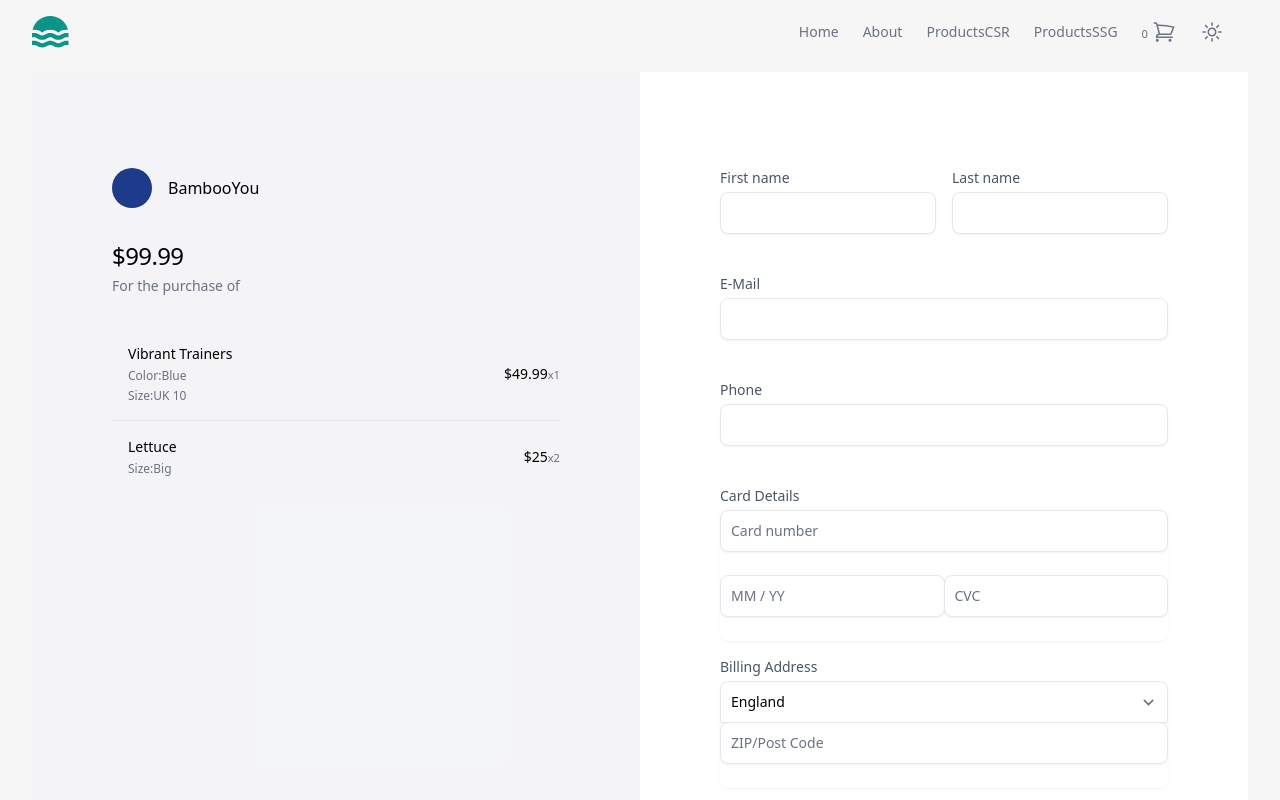
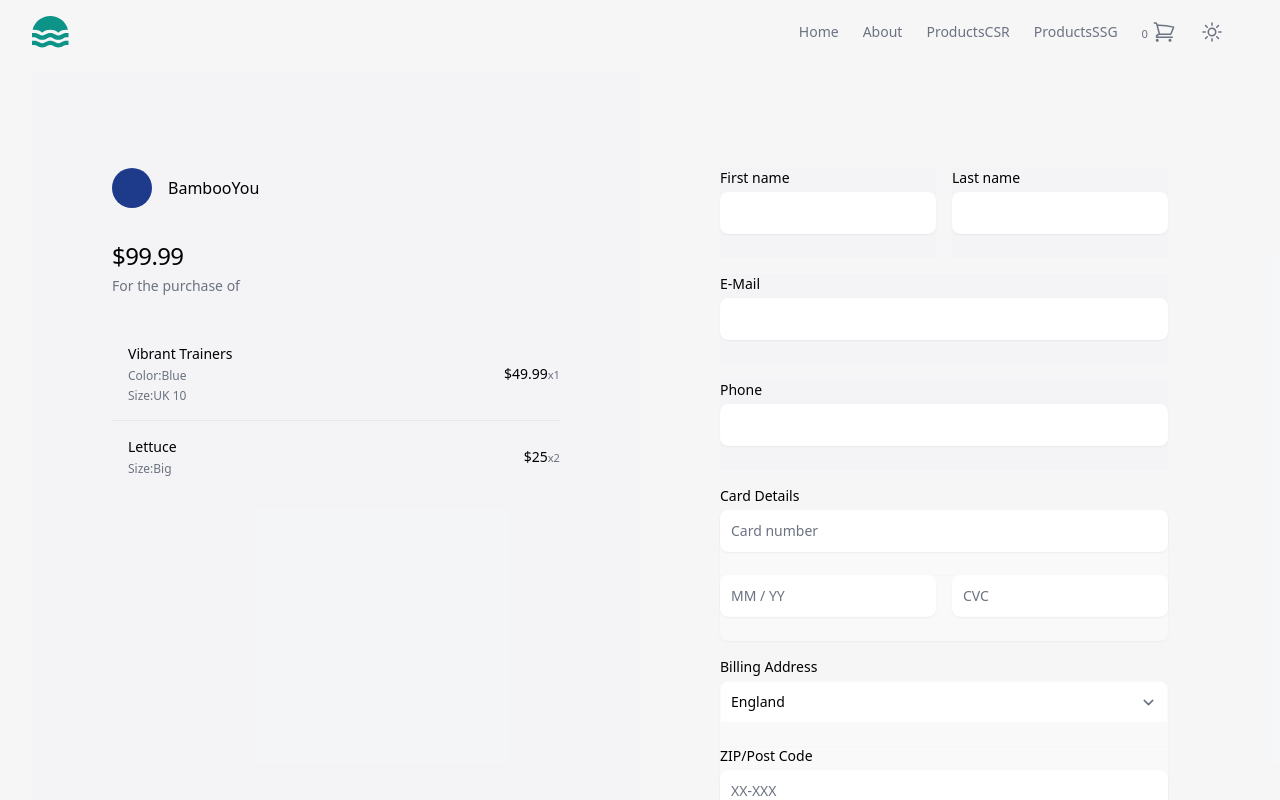
Before and after one commit to MJanowskiDev/nowoczesny-frontend, a Next.js app: page /checkout in a window 1280 px wide. Shown: the top 800 px of the page. Built offline with nearby package versions, Linux system fonts and the light colour scheme.

Commit message:
Added form Select component

```diff
--- a/components/CheckoutForm.tsx
+++ b/components/CheckoutForm.tsx
@@ -6,6 +6,7 @@ import * as yup from "yup";
 import { Input } from "./Form/Input";
 import { SubmitButton } from "./Form/SubmitButton";
 import { CheckoutSummary } from "./CheckoutSummary";
+import { Select } from "./Form/Select";
 
 const checkoutFormSchema = yup
   .object({
@@ -31,9 +32,7 @@ export const CheckoutForm = () => {
     formState: { errors },
   } = useForm<CheckoutFormData>({ resolver: yupResolver(checkoutFormSchema) });
 
-  console.log(errors);
-
-  const onSubmit = handleSubmit((data) => console.log(data));
+  const onSubmit = handleSubmit((data) => console.log(data, errors));
 
   return (
     <div>
@@ -42,7 +41,7 @@ export const CheckoutForm = () => {
         <div className="relative mx-auto max-w-screen-2xl ">
           <div className="grid grid-cols-1 md:grid-cols-2">
             <CheckoutSummary />
-            <div className="bg-white py-12 md:py-24">
+            <div className="dark:text-white  py-12 md:py-24">
               <div className="mx-auto max-w-lg px-4 lg:px-8">
                 <form onSubmit={onSubmit} className="grid grid-cols-6 gap-4">
                   <Input<CheckoutFormData>
@@ -81,7 +80,7 @@ export const CheckoutForm = () => {
                   />
 
                   <fieldset className="col-span-6">
-                    <legend className="mb-1 block text-sm text-gray-600">
+                    <legend className="mb-1 block text-sm ">
                       Card Details
                     </legend>
 
@@ -94,9 +93,9 @@ export const CheckoutForm = () => {
                         errors={errors}
                       />
 
-                      <div className="flex -space-x-px">
+                      <div className="flex">
                         <Input<CheckoutFormData>
-                          wrappingElementStyle="flex-1"
+                          wrappingElementStyle="flex-1 pr-4"
                           register={register}
                           id="cardExpirationDate"
                           type="text"
@@ -125,21 +124,15 @@ export const CheckoutForm = () => {
                   </fieldset>
 
                   <fieldset className="col-span-6">
-                    <legend className="mb-1 block text-sm text-gray-600">
+                    <legend className="mb-1 block text-sm ">
                       Billing Address
                     </legend>
 
-                    <div className="-space-y-px rounded-lg bg-white shadow-sm">
-                      <div>
-                        <label className="sr-only" htmlFor="country">
-                          Country
-                        </label>
-
-                        <select
-                          className="relative w-full rounded-t-lg border-gray-200 p-2.5 text-sm focus:z-10"
+                    <div className="-space-y-px rounded-lg bg-white shadow-sm ">
+                      <Select<CheckoutFormData>
+                        register={register}
+                        errors={errors}
                         id="country"
-                          {...register("country")}
-                          autoComplete="country-name"
                       >
                         <option>England</option>
                         <option>Wales</option>
@@ -147,14 +140,14 @@ export const CheckoutForm = () => {
                         <option>France</option>
                         <option>Belgium</option>
                         <option>Japan</option>
-                        </select>
-                      </div>
+                      </Select>
 
                       <Input<CheckoutFormData>
                         register={register}
                         id="postalCode"
+                        label="ZIP/Post Code"
                         type="text"
-                        placeholder="ZIP/Post Code"
+                        placeholder="XX-XXX"
                         errors={errors}
                         attributes={{ autoComplete: "postal-code" }}
                       />
--- a/components/Form/Input.tsx
+++ b/components/Form/Input.tsx
@@ -1,24 +1,4 @@
-import { HTMLInputTypeAttribute, SelectHTMLAttributes } from "react";
-import {
-  UseFormRegister,
-  FieldValues,
-  Path,
-  DeepMap,
-  FieldError,
-  RegisterOptions,
-} from "react-hook-form";
-
-export type FormInputProps<TFormData extends FieldValues> = {
-  register?: UseFormRegister<TFormData>;
-  id: Path<TFormData>;
-  label?: string;
-  errors?: Partial<DeepMap<TFormData, FieldError>>;
-  placeholder?: string;
-  registerOptions?: RegisterOptions;
-  type?: HTMLInputTypeAttribute;
-  attributes?: SelectHTMLAttributes<HTMLInputElement>;
-  wrappingElementStyle?: string;
-};
+import { FormInputProps } from "../../utils/FormTypes";
 
 export const Input = <TFormData extends Record<string, unknown>>({
   register,
@@ -35,25 +15,27 @@ export const Input = <TFormData extends Record<string, unknown>>({
 
   return (
     <div
-      className={`dark:text-gray-600  ${
+      className={` bg-gray-100/50 dark:bg-gray-900 dark:text-white ${
         wrappingElementStyle ? wrappingElementStyle : ""
       }`}
     >
       {label && (
-        <label className="mb-1 block text-sm text-gray-600" htmlFor={id}>
+        <label className="mb-1 block text-sm " htmlFor={id}>
           {label}
         </label>
       )}
       <input
         placeholder={placeholder}
-        className="w-full rounded-lg p-2.5 text-sm shadow-sm border-gray-200"
+        className="w-full rounded-lg p-2.5 text-sm shadow-sm border-gray-50/20 bg-white dark:bg-gray-800/70 "
         type={type ? type : "text"}
         id={id}
         {...attributes}
         {...register(id, registerOptions)}
       />
       {errors && (
-        <p className="text-red-400 text-sm h-5 mt-1">{errors[id]?.message}</p>
+        <p className="text-red-400 text-sm h-5 mt-1 italic font-semibold">
+          {errors[id]?.message}
+        </p>
       )}
     </div>
   );
--- /dev/null
+++ b/components/Form/Select.tsx
@@ -0,0 +1,43 @@
+import { FormSelectProps } from "../../utils/FormTypes";
+
+export const Select = <TFormData extends Record<string, unknown>>({
+  register,
+  id,
+  label,
+  errors,
+  registerOptions,
+  attributes,
+  wrappingElementStyle,
+  children,
+}: FormSelectProps<TFormData>) => {
+  if (!register) return null;
+  return (
+    <div
+      className={` bg-gray-100/50 dark:bg-gray-900 dark:text-white   ${
+        wrappingElementStyle ? wrappingElementStyle : ""
+      }`}
+    >
+      {label && (
+        <label className="sr-only" htmlFor={id}>
+          {label}
+        </label>
+      )}
+
+      <select
+        className="relative w-full rounded-t-lg  p-2.5 text-sm focus:z-10 border-gray-200/20 bg-white dark:bg-gray-800/70"
+        id={id}
+        {...register(id, registerOptions)}
+        {...attributes}
+        autoComplete="country-name"
+      >
+        {children}
+      </select>
+
+      {errors && (
+        <p className="text-red-400 text-sm h-5 mt-1 italic">
+          {errors[id]?.message}
+        </p>
+      )}
+    </div>
+  );
+};
--- a/components/Form/SubmitButton.tsx
+++ b/components/Form/SubmitButton.tsx
@@ -6,7 +6,7 @@ interface SubmitButtonProps {
 export const SubmitButton = ({ children }: SubmitButtonProps) => {
   return (
     <button
-      className="block w-full rounded-lg bg-black p-2.5 text-sm text-white"
+      className="block w-full rounded-lg bg-teal-600  text-md p-2.5"
       type="submit"
     >
       {children}
--- /dev/null
+++ b/utils/FormTypes.ts
@@ -0,0 +1,32 @@
+import { HTMLInputTypeAttribute, ReactNode, SelectHTMLAttributes } from "react";
+import {
+  UseFormRegister,
+  FieldValues,
+  Path,
+  DeepMap,
+  FieldError,
+  RegisterOptions,
+} from "react-hook-form";
+
+export type FormInputProps<TFormData extends FieldValues> = {
+  register?: UseFormRegister<TFormData>;
+  id: Path<TFormData>;
+  label?: string;
+  errors?: Partial<DeepMap<TFormData, FieldError>>;
+  placeholder?: string;
+  registerOptions?: RegisterOptions;
+  type?: HTMLInputTypeAttribute;
+  attributes?: SelectHTMLAttributes<HTMLInputElement>;
+  wrappingElementStyle?: string;
+};
+
+export type FormSelectProps<TFormData extends FieldValues> = {
+  register?: UseFormRegister<TFormData>;
+  id: Path<TFormData>;
+  label?: string;
+  errors?: Partial<DeepMap<TFormData, FieldError>>;
+  registerOptions?: RegisterOptions;
+  attributes?: SelectHTMLAttributes<HTMLSelectElement>;
+  wrappingElementStyle?: string;
+  children: ReactNode;
+};
```
Lines whose indentation alone changed are shown as unchanged.
